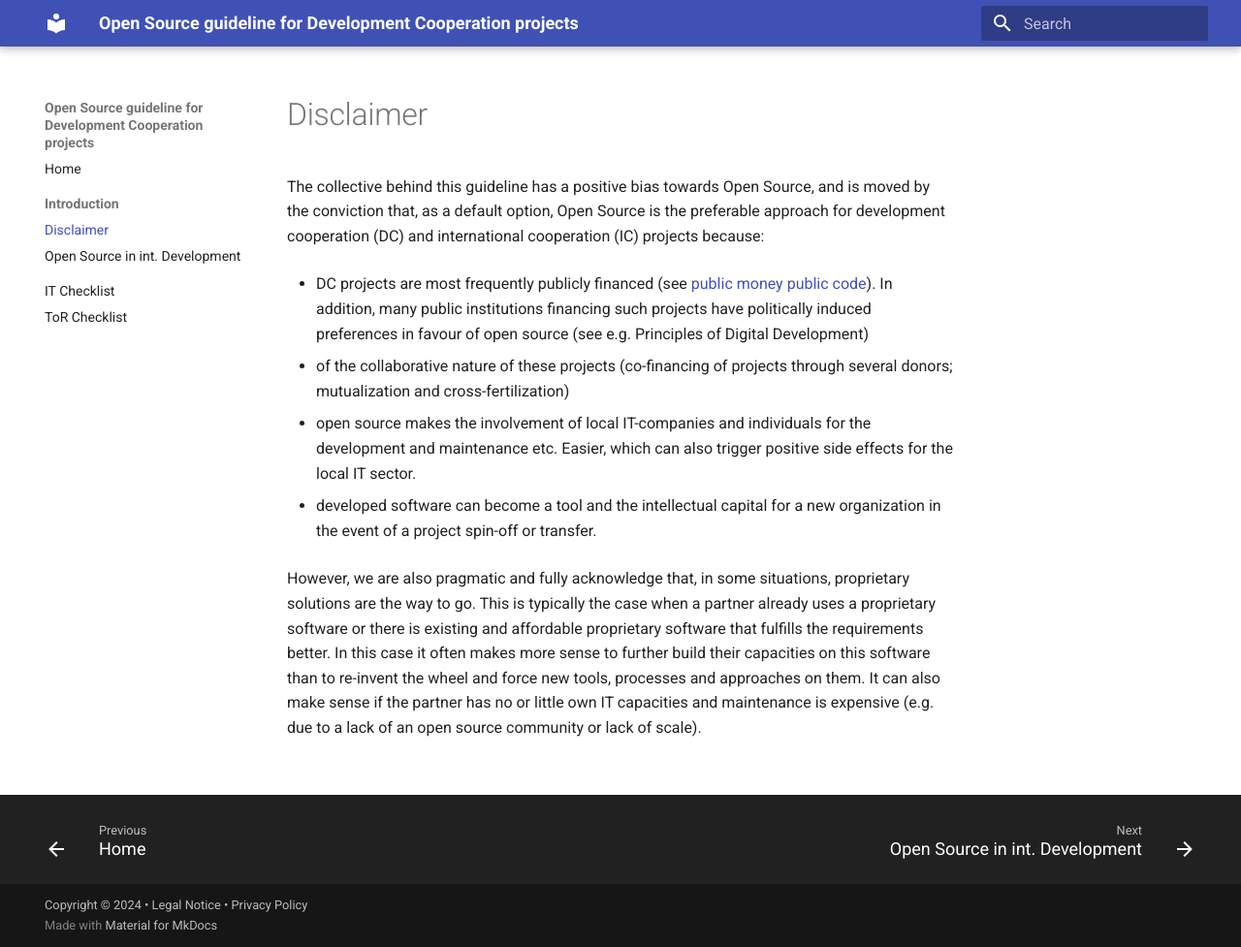
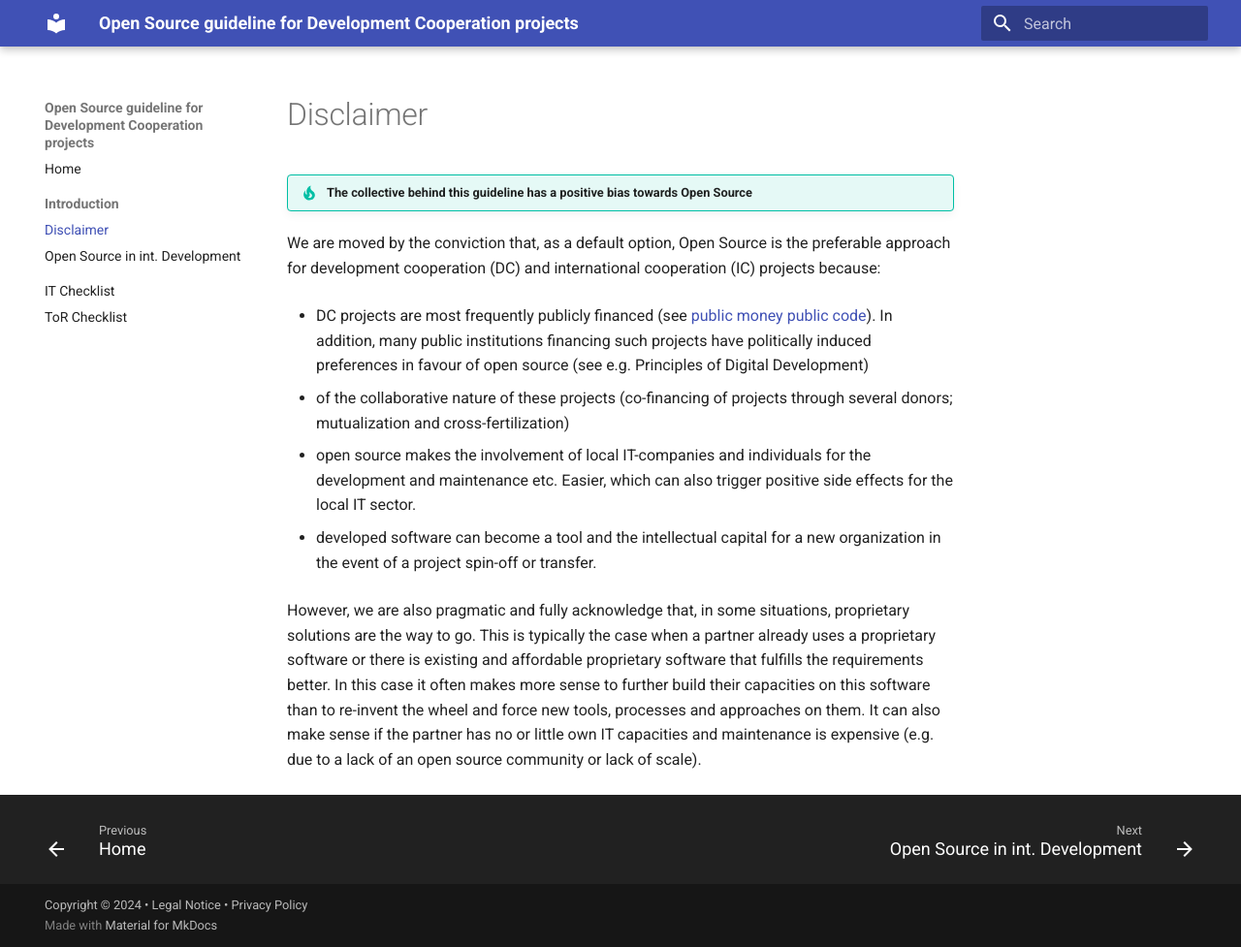
Before and after one commit to GFA-DIU/OpenSource4Impact, an MkDocs documentation site: the page built from docs/disclaimer.md, in a window 1280 px wide and 977 px high. Shown: the whole window at 97% size. Built offline with MkDocs 1.6.1 and Material for MkDocs 9.7.7, drawn with Linux system fonts in a browser that asks for light colours.

Commit message:
Add admonition.

```diff
--- a/docs/disclaimer.md
+++ b/docs/disclaimer.md
@@ -1,5 +1,8 @@
 # Disclaimer
-The collective behind this guideline has a positive bias towards Open Source, and is moved by the conviction that, as a default option, Open Source is the preferable approach for development cooperation (DC) and international cooperation (IC) projects because:
+
+!!! tip "The collective behind this guideline has a positive bias towards Open Source"
+
+We are moved by the conviction that, as a default option, Open Source is the preferable approach for development cooperation (DC) and international cooperation (IC) projects because:
 
  - DC projects are most frequently publicly financed (see [public money public code](https://publiccode.eu/en/)). In addition, many public institutions financing such projects have politically induced preferences in favour of open source (see e.g. Principles of Digital Development)
 
--- a/mkdocs.yml
+++ b/mkdocs.yml
@@ -31,3 +31,4 @@ markdown_extensions:
   - pymdownx.superfences
   - attr_list
   - md_in_html
+  - def_list
```
